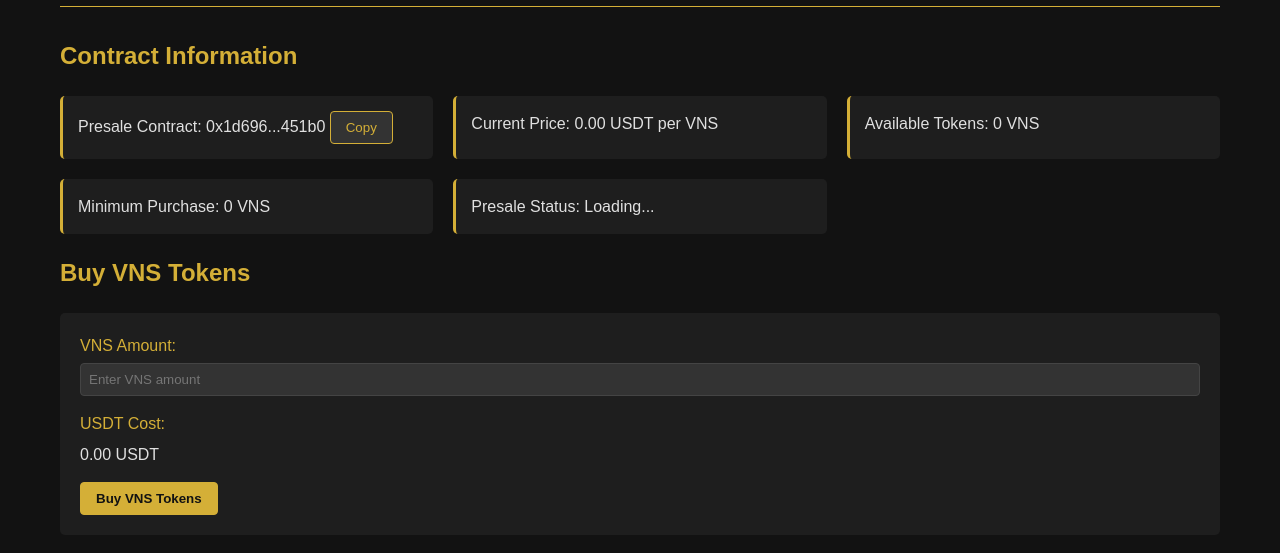
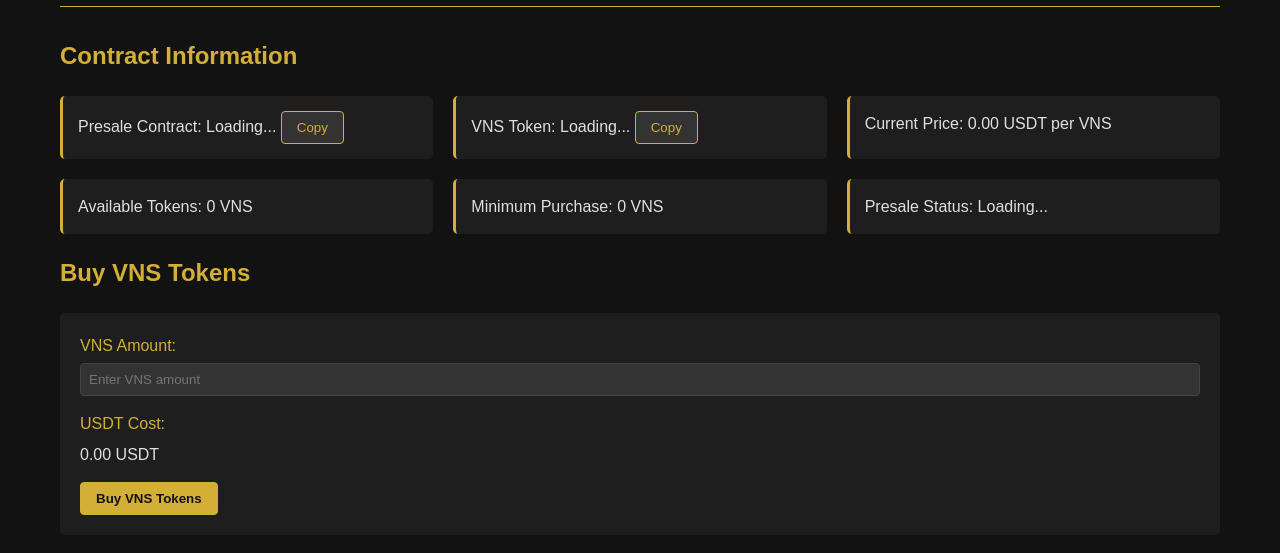
Before and after one commit to VNSERVICES26/newvnssaletestnet, a plain HTML site: page index.html in a window 1280 px wide. Shown: the part 105-658 px from the top of the page. Drawn offline with Linux system fonts and the light colour scheme; a script that the page names is missing.

Commit message:
Update index.html

```diff
--- a/index.html
+++ b/index.html
@@ -25,8 +25,13 @@
                 <div class="info-grid">
                     <div>
                         <label>Presale Contract:</label>
-                        <span id="vnsContract">0x1d696...451b0</span>
-                        <button id="copyContract">Copy</button>
+                        <span id="presaleContract">Loading...</span>
+                        <button id="copyPresaleContract">Copy</button>
+                    </div>
+                    <div>
+                        <label>VNS Token:</label>
+                        <span id="vnsContract">Loading...</span>
+                        <button id="copyVnsContract">Copy</button>
                     </div>
                     <div>
                         <label>Current Price:</label>
```
